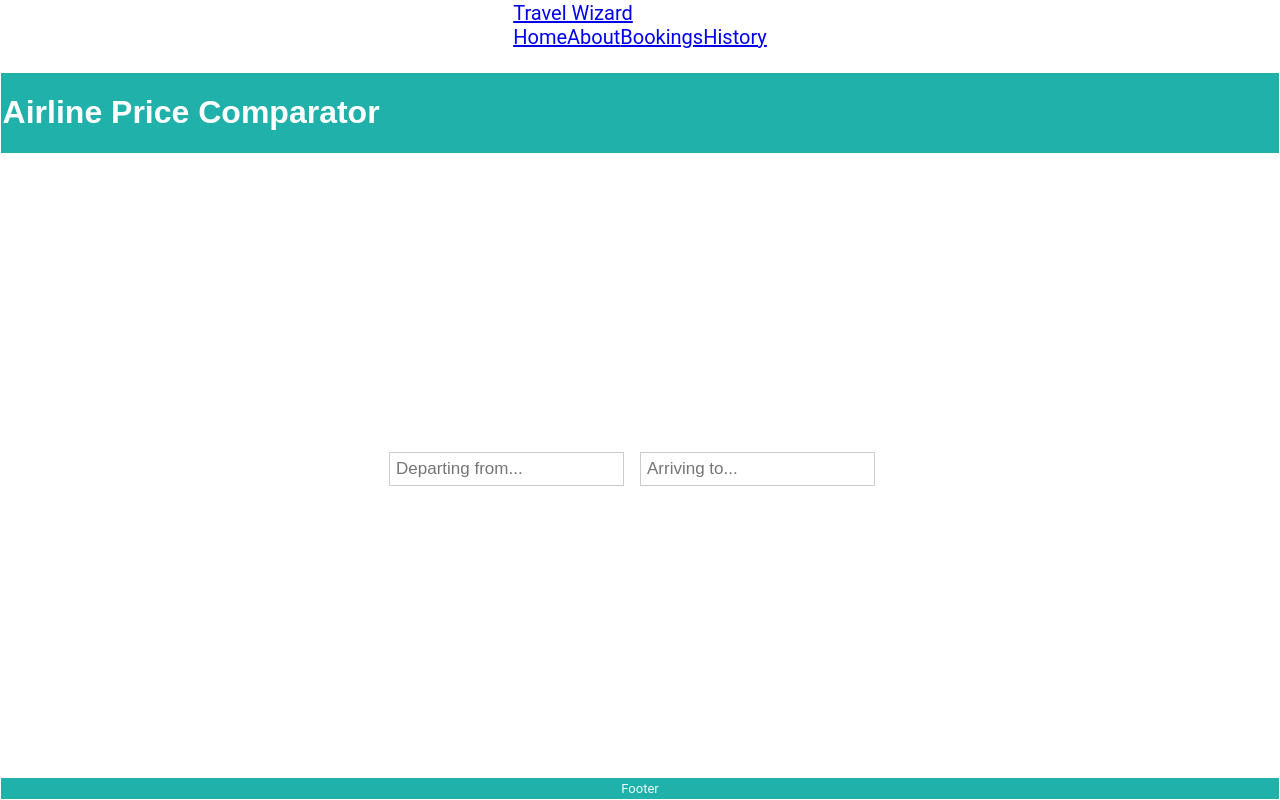
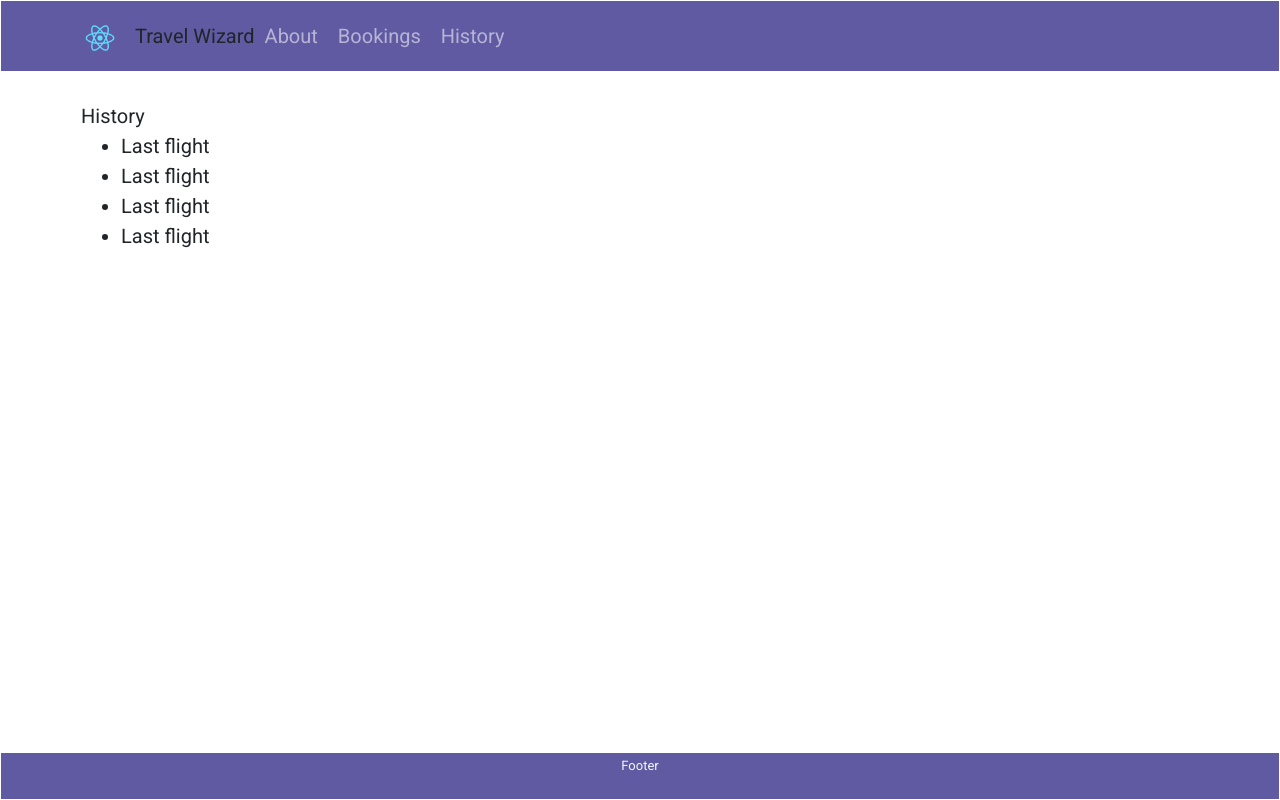
Before and after one commit to rydaws/mighty-ducks, a React (Create React App) app in the folder mighty-ducks/: page /History in a window 1280 px wide. Built offline with nearby package versions, Linux system fonts and the light colour scheme.

Commit message:
Added HTML Pages

```diff
--- a/mighty-ducks/package.json
+++ b/mighty-ducks/package.json
@@ -7,9 +7,11 @@
     "@testing-library/react": "^13.4.0",
     "@testing-library/user-event": "^13.5.0",
     "bootstrap": "^5.2.1",
+    "node-sass": "^7.0.3",
     "react": "^18.2.0",
     "react-bootstrap": "^2.5.0",
     "react-dom": "^18.2.0",
+    "react-router-dom": "^6.4.1",
     "react-scripts": "^5.0.1",
     "web-vitals": "^2.1.4"
   },
--- a/mighty-ducks/src/App.js
+++ b/mighty-ducks/src/App.js
@@ -1,17 +1,33 @@
-//import './App.css';
+
+
 import { Header } from './components/Header'
+
+
 import { Footer } from './components/Footer'
-import { Content } from './components/Content'
 import AirNavBar from './components/AirNavBar';
+import { Routes, Route } from 'react-router-dom'
+import Home from './pages/Home'
+import About from './pages/About'
+import Bookings from './pages/Bookings'
+import History from './pages/History'
+
+
 function App() {
   return (
+
     <div className="App">
+
       <AirNavBar />
-      <Header />
-      <Content />
+      <Routes>
+            <Route exact path="/" element={<Home />} />
+            <Route exact path="/Home" element={<Home />} />
+            <Route path="/About" element={<About />} />
+            <Route path="/History" element={<History />} />
+            <Route path="/Bookings" element={<Bookings />} />
+      </Routes>
       <Footer />
+    </div>
 
-    </div>
   );
 }
 
--- a/mighty-ducks/src/components/AirNavBar.js
+++ b/mighty-ducks/src/components/AirNavBar.js
@@ -1,24 +1,44 @@
 import Container from 'react-bootstrap/Container';
 import Nav from 'react-bootstrap/Nav';
 import Navbar from 'react-bootstrap/Navbar';
+import { Route, Routes } from 'react-router-dom';
+import { Link } from 'react-router-dom'
+
+
 
 function AirNavBar() {
   return (
     <>
-      <Navbar bg="dark" variant="dark">
-        <Container>
-          <Navbar.Brand href="#home">Travel Wizard</Navbar.Brand>
-          <Nav className="me-auto">
-            <Nav.Link href="#home">Home</Nav.Link>
-            <Nav.Link href="#about">About</Nav.Link>
-            <Nav.Link href="#bookings">Bookings</Nav.Link>
-            <Nav.Link href="#history">History</Nav.Link>
+      <Navbar expand="md" sticky="top" bg="primary" variant="dark" collapseOnSelect>
+        <Container className='container'>
+          <Navbar.Brand href="/home" className="navbar-brand">
+          <img
+            src="logo192.png"
+            width="30"
+            height="30"
+            alt="Logo"
+            />
+          </Navbar.Brand>
+          <Nav href="#home" className="navbar-title">
+            Travel Wizard
           </Nav>
+          <Navbar.Toggle aria-controls="responsive-navbar-nav" />
+          <Navbar.Collapse id="responsive-navbar-nav">
+          <Nav className="mr-auto">
+            <Nav.Link href="/about">About</Nav.Link>
+            <Nav.Link href="/bookings">Bookings</Nav.Link>
+            <Nav.Link href="/history">History</Nav.Link>
+
+          </Nav>
+          </Navbar.Collapse>
         </Container>
       </Navbar>
       <br />
     </>
   );
+
+
 }
 
-export default AirNavBar;
+
+export default AirNavBar
--- /dev/null
+++ b/mighty-ducks/src/custom.scss
@@ -0,0 +1,8 @@
+
+$primary: #5f5aa2;
+$secondary: #413f54;
+$dark: #30292f;
+
+
+// import bootstrap
+@import '~bootstrap/scss/bootstrap.scss';
--- a/mighty-ducks/src/index.css
+++ b/mighty-ducks/src/index.css
@@ -1,4 +1,7 @@
+@import url('https://fonts.googleapis.com/css2?family=Roboto&display=swap');
+
 * {
+  font-family: Roboto;
   margin: 0;
   padding: 0;
   box-sizing: border-box;
@@ -11,8 +14,8 @@ html {
 body {
   min-height: 100vh;
   font-family: 'Roboto', 'Oxygen',
-    'Ubuntu', 'Cantarell', 'Fira Sans', 'Droid Sans', 'Helvetica Neue',
-    sans-serif;
+  'Ubuntu', 'Cantarell', 'Fira Sans', 'Droid Sans', 'Helvetica Neue',
+  sans-serif;
   -webkit-font-smoothing: antialiased;
   -moz-osx-font-smoothing: grayscale;
 }
@@ -21,29 +24,17 @@ body {
   display: flex;
   flex-direction: column;
   justify-content: center;
-  align-items: center;
   height: 100vh;
   width: 100%;
-  max-width: 3500px;
   border: 1px solid white;
   margin: auto;
 }
 
-header {
-  width: 100%;
-  height: 10%;
-  padding: 0 0.10em;
-  background-color: lightseagreen;
-  color: white;
-  display: flex;
-  justify-content: space-between;
-  align-items: center;
-  font-family: sans-serif;
-  font-size: medium;
-}
+
 
 main {
   width: 100%;
+  height: 3000px;
   display: flex;
   flex-direction: column;
   flex-grow: 1;
@@ -55,14 +46,49 @@ main {
 footer {
   width: 100%;
   padding: 0.25em;
-  background-color: lightseagreen;
+  background-color: var(--bs-primary);
   color: aliceblue;
   display: grid;
   place-content: center;
   font-size: small;
 }
 
-.topnav input[type=text] {
+.navbar-brand {
+  text-decoration: none;
+  transition: 0.3s;
+}
+
+.navbar-brand:hover {
+  transform: scale(1.2);
+}
+
+/* .navbar-links {
+  color: #ffffff8c;
+  text-decoration: none;
+  outline-offset: none;
+  padding-left: 0.5rem;
+  padding-right: 0.5rem;
+  transition: 0.3s;
+} */
+
+/* .navbar-link:hover{
+  color: #e9e9e9;;
+} */
+
+section {
+  margin: 0;
+  size: 10rem;
+  padding-left: 4rem;
+  width: 100%;
+  height: 3000px;
+  display: flex;
+  flex-direction: column;
+  flex-grow: 1;
+  text-align: left;
+  overflow-y: auto;
+}
+
+.searchbar input[type=text] {
   float: right;
   padding: 6px;
   border: none;
@@ -71,6 +97,6 @@ footer {
   font-size: 17px;
 }
 
-.topnav input[type=text] {
+.searchbar input[type=text] {
   border: 1px solid #ccc;
 }
--- a/mighty-ducks/src/index.js
+++ b/mighty-ducks/src/index.js
@@ -3,11 +3,15 @@ import ReactDOM from 'react-dom/client';
 import './index.css';
 import App from './App';
 import reportWebVitals from './reportWebVitals';
+import { BrowserRouter } from 'react-router-dom';
+import './custom.scss';
 
 const root = ReactDOM.createRoot(document.getElementById('root'));
 root.render(
   <React.StrictMode>
+    <BrowserRouter>
     <App />
+    </BrowserRouter>
   </React.StrictMode>
 );
 
--- /dev/null
+++ b/mighty-ducks/src/pages/About.js
@@ -0,0 +1,12 @@
+
+
+function About() {
+    return (
+        <section>
+            <p>Yo waddup, its team mason and this website is a project to practice working in teams. This website is as airplane price comparator, we show you the cheapest airplane tickets from multiple different airlines     </p>
+
+        </section>
+    )
+}
+
+export default About
--- /dev/null
+++ b/mighty-ducks/src/pages/Booking.js
@@ -0,0 +1,3 @@
+function Booking () {
+
+}
--- /dev/null
+++ b/mighty-ducks/src/pages/Bookings.js
@@ -0,0 +1,9 @@
+
+
+function Bookings() {
+    return (
+        <section>Booking</section>
+    )
+}
+
+export default Bookings
--- /dev/null
+++ b/mighty-ducks/src/pages/History.js
@@ -0,0 +1,19 @@
+import React from "react"
+import { Links } from 'react-router-dom'
+function History() {
+    return (
+        <section>History
+            <ul>
+                <li>Last flight</li>
+                <li>Last flight</li>
+                <li>Last flight</li>
+                <li>Last flight</li>
+
+            </ul>
+
+        </section>
+
+    )
+}
+
+export default History
--- a/mighty-ducks/src/components/Content.js
+++ b/mighty-ducks/src/pages/Home.js
@@ -1,10 +1,15 @@
-export const Content = () => {
+import React from "react"
+
+function Home() {
+    console.log("At Home");
     return (
         <main>
-            <div class="topnav">
+
+            <div class="searchbar">
             <input type="text" placeholder="Arriving to..."></input>
             <input type="text" placeholder="Departing from..."></input>
             </div>
         </main>
-    )
-}
+        );
+    }
+export default Home
```
Also changed, not shown: 1 other file (tests, documents, lock files or other folders).
